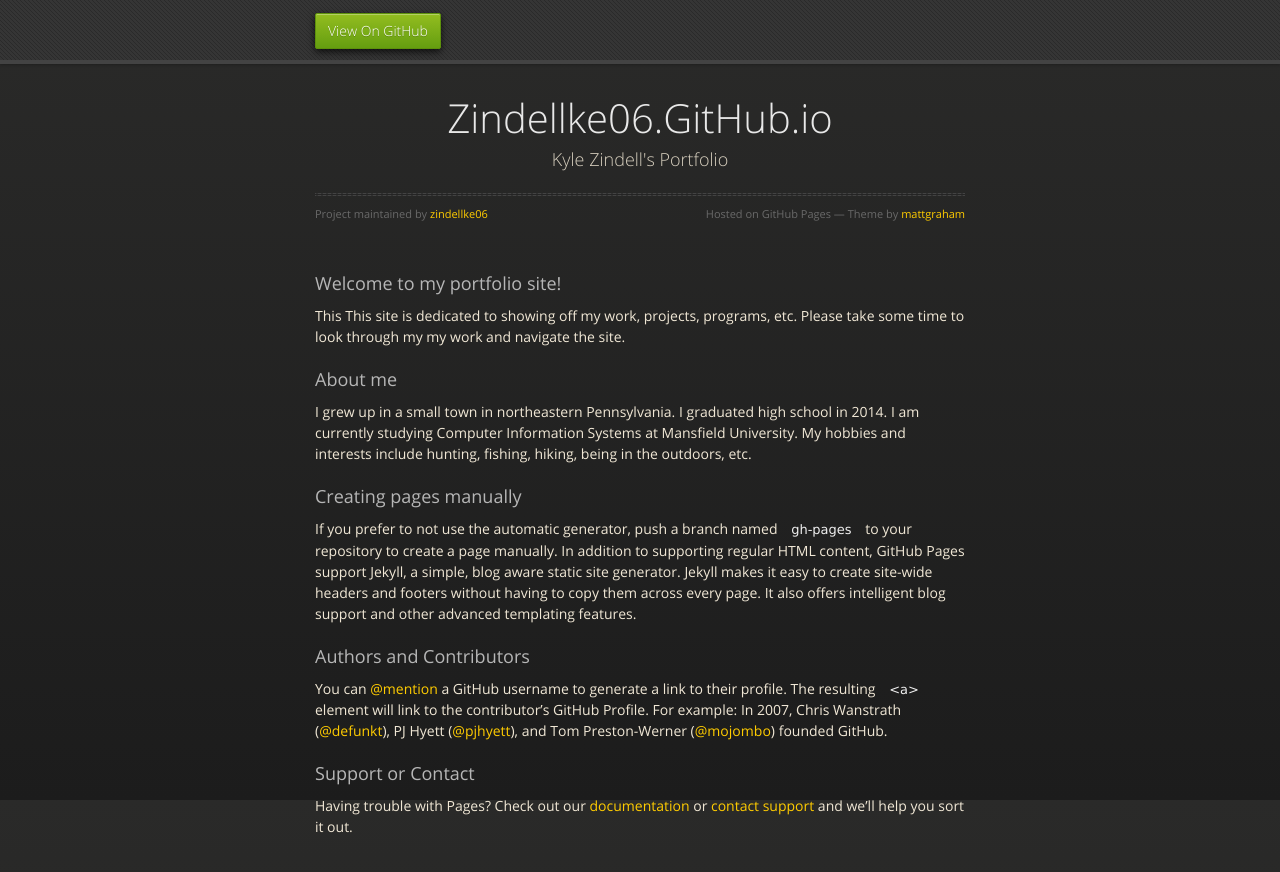
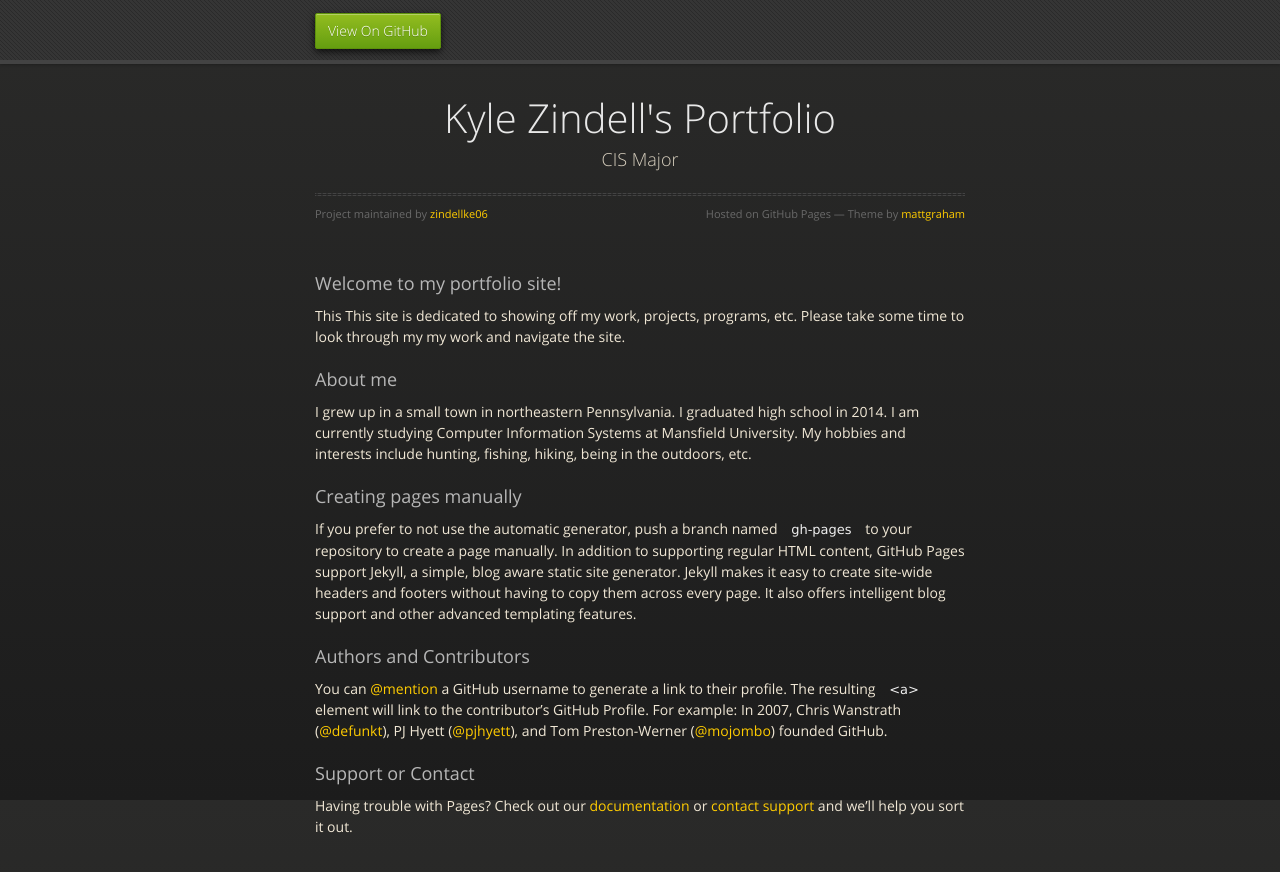
Before and after one commit to zindellke06/zindellke06.github.io, a plain HTML site: page index.html in a window 1280 px wide. Drawn offline with nearby package versions, Linux system fonts and the light colour scheme.

Commit message:
Update index.html

```diff
--- a/index.html
+++ b/index.html
@@ -3,7 +3,7 @@
   <head>
     <meta charset="utf-8">
     <meta http-equiv="X-UA-Compatible" content="chrome=1">
-    <title>Zindellke06.GitHub.io by zindellke06</title>
+    <title>K. Zindell Portfolio by Kyle Zindell</title>
     <link rel="stylesheet" href="stylesheets/styles.css">
     <link rel="stylesheet" href="stylesheets/github-dark.css">
     <script src="https://ajax.googleapis.com/ajax/libs/jquery/1.7.1/jquery.min.js"></script>
@@ -28,8 +28,8 @@
 
       <section>
         <div id="title">
-          <h1>Zindellke06.GitHub.io</h1>
-          <p>Kyle Zindell&#39;s Portfolio</p>
+          <h1>Kyle Zindell's Portfolio</h1>
+          <p>CIS Major</p>
           <hr>
           <span class="credits left">Project maintained by <a href="https://github.com/zindellke06">zindellke06</a></span>
           <span class="credits right">Hosted on GitHub Pages &mdash; Theme by <a href="https://twitter.com/michigangraham">mattgraham</a></span>
```
